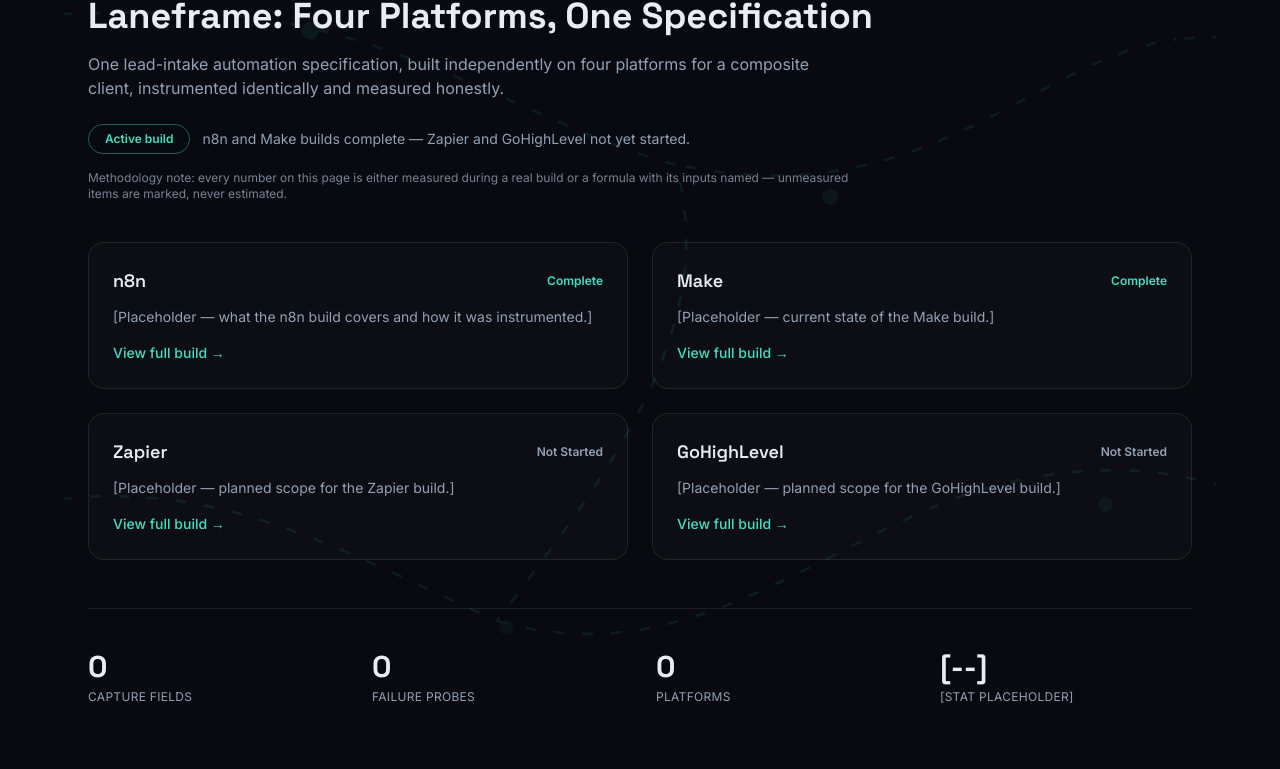
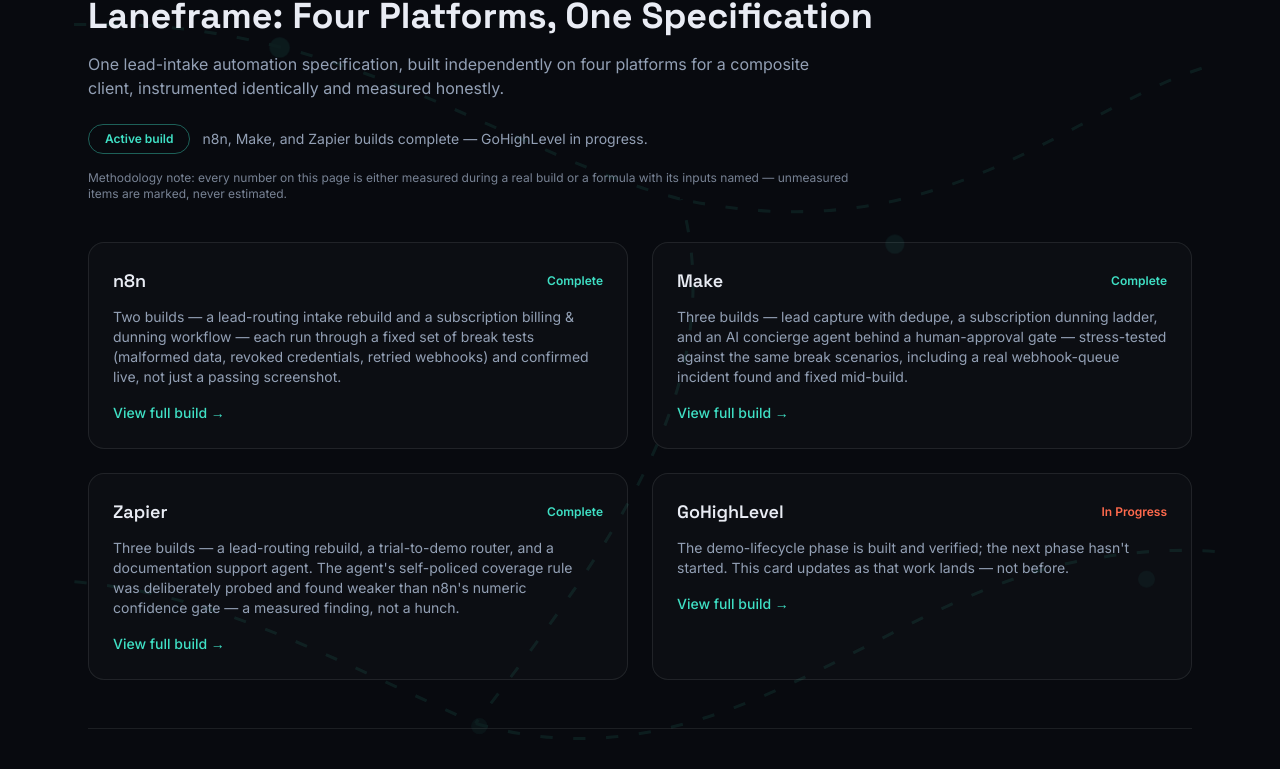
Before and after one commit to aaroneden0322/aarone-portfolio, a Next.js app: page / in a window 1280 px wide. Shown: the part 1394-2163 px from the top of the page. Built offline with nearby package versions, Linux system fonts and the light colour scheme.

Commit message:
Fill in real n8n/Make/Zapier copy, mark Zapier complete and GHL in progress

```diff
--- a/src/components/site/Laneframe.tsx
+++ b/src/components/site/Laneframe.tsx
@@ -7,25 +7,25 @@
     name: "n8n",
     status: "Complete",
     statusColor: "text-circuit",
-    body: "[Placeholder — what the n8n build covers and how it was instrumented.]",
+    body: "Two builds — a lead-routing intake rebuild and a subscription billing & dunning workflow — each run through a fixed set of break tests (malformed data, revoked credentials, retried webhooks) and confirmed live, not just a passing screenshot.",
   },
   {
     name: "Make",
     status: "Complete",
     statusColor: "text-circuit",
-    body: "[Placeholder — current state of the Make build.]",
+    body: "Three builds — lead capture with dedupe, a subscription dunning ladder, and an AI concierge agent behind a human-approval gate — stress-tested against the same break scenarios, including a real webhook-queue incident found and fixed mid-build.",
   },
   {
     name: "Zapier",
-    status: "Not Started",
-    statusColor: "text-ink-muted",
-    body: "[Placeholder — planned scope for the Zapier build.]",
+    status: "Complete",
+    statusColor: "text-circuit",
+    body: "Three builds — a lead-routing rebuild, a trial-to-demo router, and a documentation support agent. The agent's self-policed coverage rule was deliberately probed and found weaker than n8n's numeric confidence gate — a measured finding, not a hunch.",
   },
   {
     name: "GoHighLevel",
-    status: "Not Started",
-    statusColor: "text-ink-muted",
-    body: "[Placeholder — planned scope for the GoHighLevel build.]",
+    status: "In Progress",
+    statusColor: "text-flow",
+    body: "The demo-lifecycle phase is built and verified; the next phase hasn't started. This card updates as that work lands — not before.",
   },
 ];
 
@@ -62,8 +62,7 @@
             Active build
           </span>
           <span className="text-sm text-ink-muted">
-            n8n and Make builds complete — Zapier and GoHighLevel not yet
-            started.
+            n8n, Make, and Zapier builds complete — GoHighLevel in progress.
           </span>
         </div>
 
```
